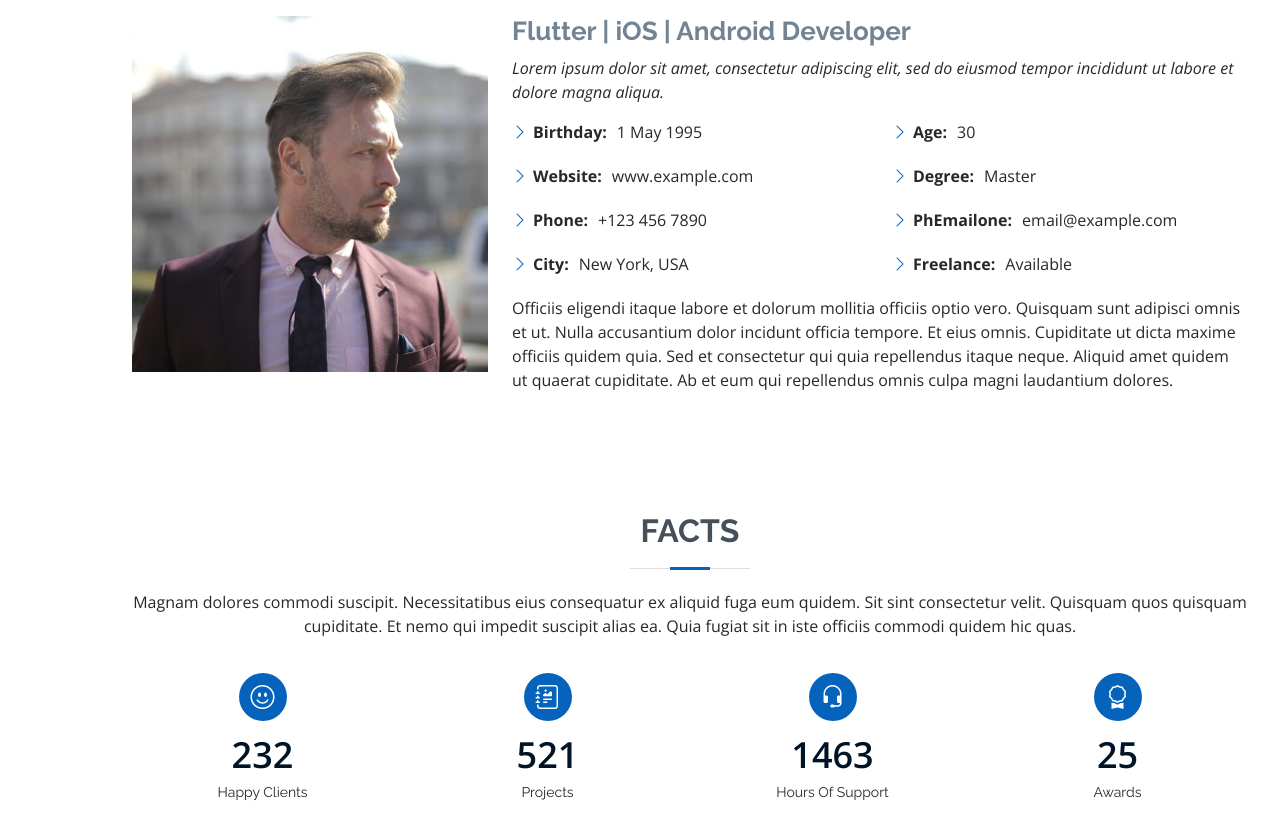
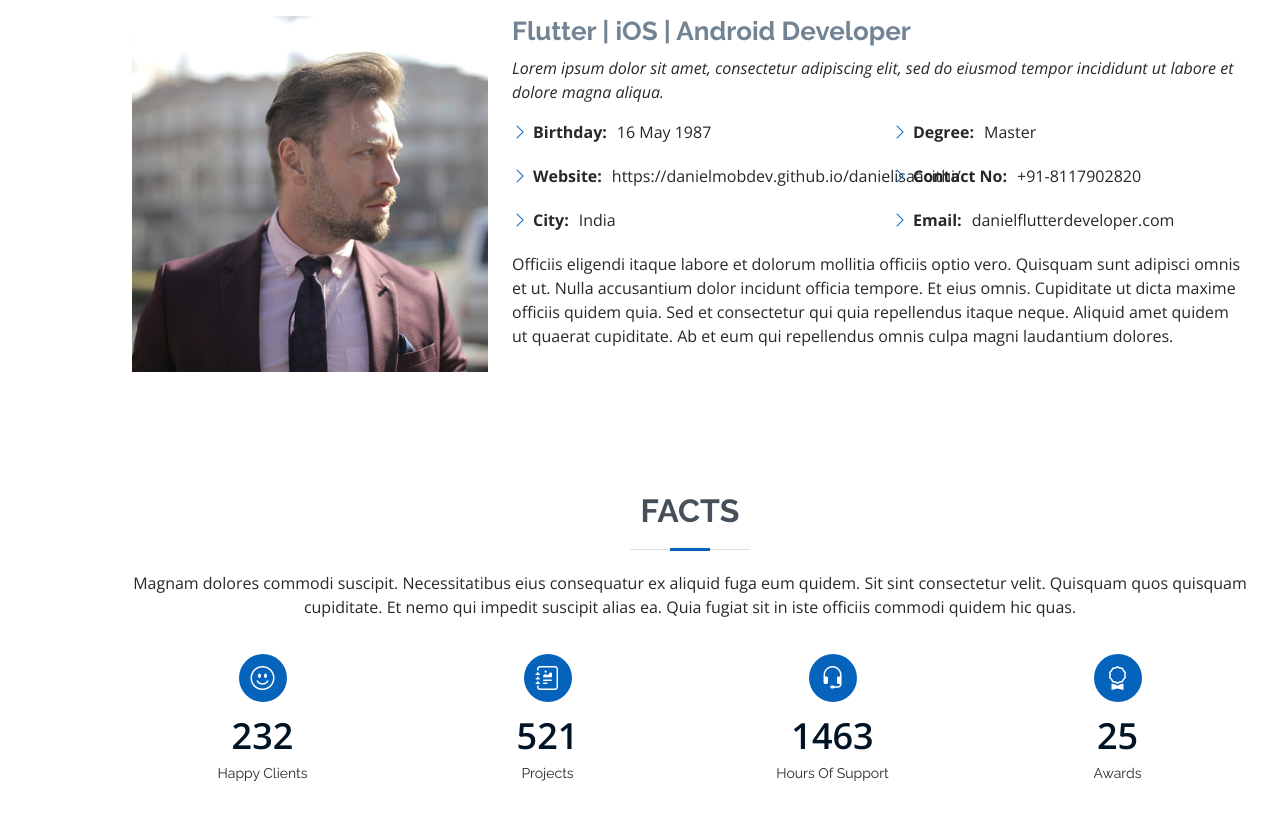
Before and after one commit to danielmobdev/danielisaacithi, a plain HTML site: page index.html in a window 1280 px wide. Shown: the part 1000-1838 px from the top of the page. Drawn offline with nearby package versions, Linux system fonts and the light colour scheme.

Commit message:
Personal Details added

```diff
--- a/index.html
+++ b/index.html
@@ -105,19 +105,20 @@
             <div class="row">
               <div class="col-lg-6">
                 <ul>
-                  <li><i class="bi bi-chevron-right"></i> <strong>Birthday:</strong> <span>1 May 1995</span></li>
-                  <li><i class="bi bi-chevron-right"></i> <strong>Website:</strong> <span>www.example.com</span></li>
-                  <li><i class="bi bi-chevron-right"></i> <strong>Phone:</strong> <span>+123 456 7890</span></li>
-                  <li><i class="bi bi-chevron-right"></i> <strong>City:</strong> <span>New York, USA</span></li>
+                  <li><i class="bi bi-chevron-right"></i> <strong>Birthday:</strong> <span>16 May 1987</span></li>
+                  <li><i class="bi bi-chevron-right"></i> <strong>Website:</strong>
+                    <span>https://danielmobdev.github.io/danielisaacithi/</span>
+                  </li>
+                  <li><i class="bi bi-chevron-right"></i> <strong>City:</strong> <span>India</span></li>
                 </ul>
               </div>
               <div class="col-lg-6">
                 <ul>
-                  <li><i class="bi bi-chevron-right"></i> <strong>Age:</strong> <span>30</span></li>
                   <li><i class="bi bi-chevron-right"></i> <strong>Degree:</strong> <span>Master</span></li>
-                  <li><i class="bi bi-chevron-right"></i> <strong>PhEmailone:</strong> <span>email@example.com</span>
+                  <li><i class="bi bi-chevron-right"></i> <strong>Contact No:</strong> <span>+91-8117902820</span>
+                  <li><i class="bi bi-chevron-right"></i> <strong>Email:</strong>
+                    <span>danielflutterdeveloper.com</span>
                   </li>
-                  <li><i class="bi bi-chevron-right"></i> <strong>Freelance:</strong> <span>Available</span></li>
                 </ul>
               </div>
             </div>
```
